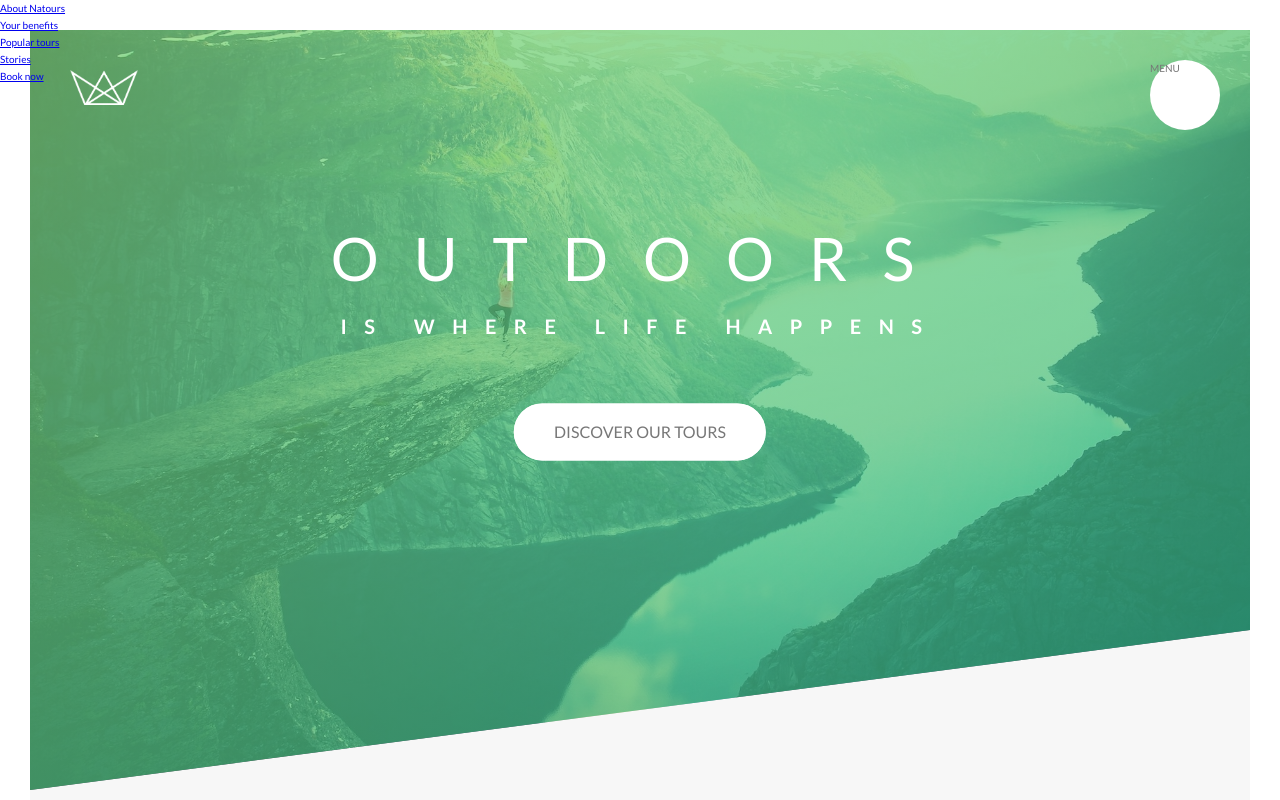
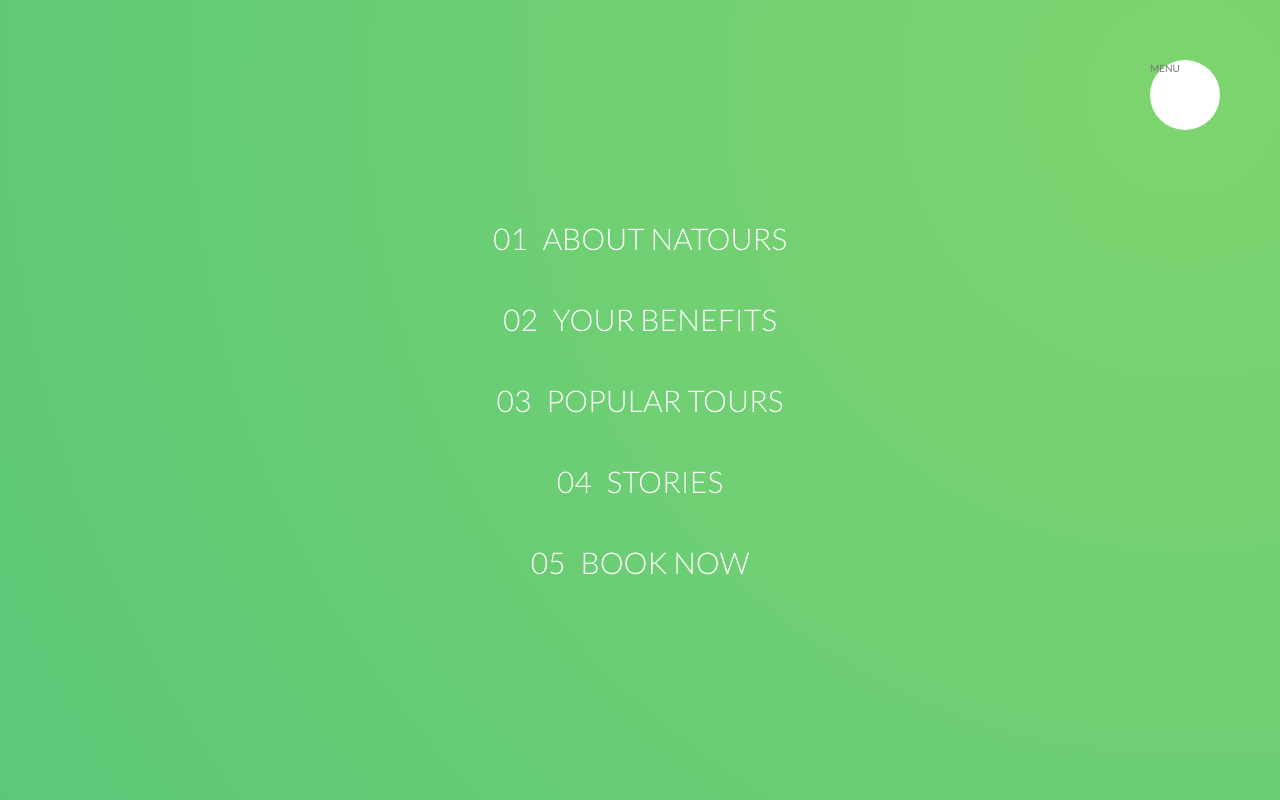
Before and after one commit to bradripple/natours, a website: page index.html in a window 1280 px wide. Shown: the top 800 px of the page. Drawn offline with Linux system fonts and the light colour scheme.

Commit message:
Completed Pt 1 of Navigation

```diff
--- a/index.html
+++ b/index.html
@@ -26,11 +26,11 @@
 
         <nav class="navigation__nav">
             <ul class="navigation__list">
-                <li class="navigation__item"><a href="#" class="navigation__link">About Natours</a></li>
-                <li class="navigation__item"><a href="#" class="navigation__link">Your benefits</a></li>
-                <li class="navigation__item"><a href="#" class="navigation__link">Popular tours</a></li>
-                <li class="navigation__item"><a href="#" class="navigation__link">Stories</a></li>
-                <li class="navigation__item"><a href="#" class="navigation__link">Book now</a></li>
+                <li class="navigation__item"><a href="#" class="navigation__link"><span>01</span>About Natours</a></li>
+                <li class="navigation__item"><a href="#" class="navigation__link"><span>02</span>Your benefits</a></li>
+                <li class="navigation__item"><a href="#" class="navigation__link"><span>03</span>Popular tours</a></li>
+                <li class="navigation__item"><a href="#" class="navigation__link"><span>04</span>Stories</a></li>
+                <li class="navigation__item"><a href="#" class="navigation__link"><span>05</span>Book now</a></li>
             </ul>
         </nav>
     </div>
--- a/sass/layout/_navigation.scss
+++ b/sass/layout/_navigation.scss
@@ -25,6 +25,8 @@
         right: 6.5rem;
         background-image: radial-gradient($color-primary-light, $color-primary-dark);
         z-index: 1000;
+
+        transform: scale(80);
     }
 
     &__nav {
@@ -37,16 +39,43 @@
     }
 
     &__list {
-
+        position: absolute;
+        top: 50%;
+        left: 50%;
+        transform: translate(-50%, -50%);
+        list-style: none;
+        text-align: center;
     }
 
     &__item {
-
+        margin: 1rem;
     }
 
     &__link {
+        &:link,
+        &:visited {
+            display: inline-block;
+            font-size: 3rem;
+            font-weight: 300;
+            padding: 1rem 2rem;
+            color: $color-white;
+            text-decoration: none;
+            text-transform: uppercase;
+            background-image: linear-gradient(120deg, transparent 0%, transparent 50%, $color-white 50%);
+            background-size: 230%;
+            transition: all .4s;
 
+            span {
+                margin-right: 1.5rem;
+                display: inline-block;
+            }
+        }
+
+        &:hover,
+        &:active {
+            background-position: 100%;
+            color: $color-primary;
+            transform: translateX(2rem);
+        }
     }
-
-
 }
```
Also changed, not shown: css/style.css.
